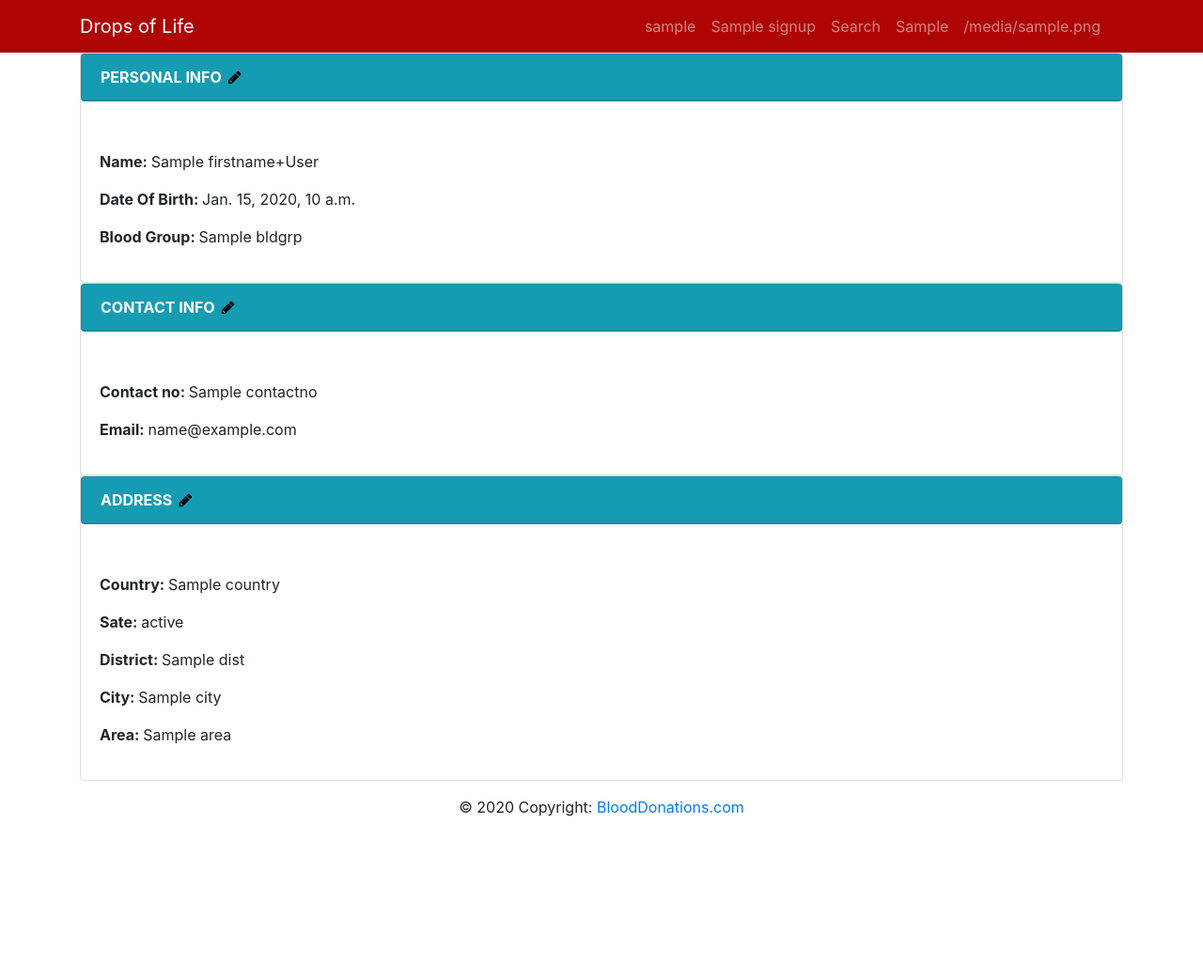
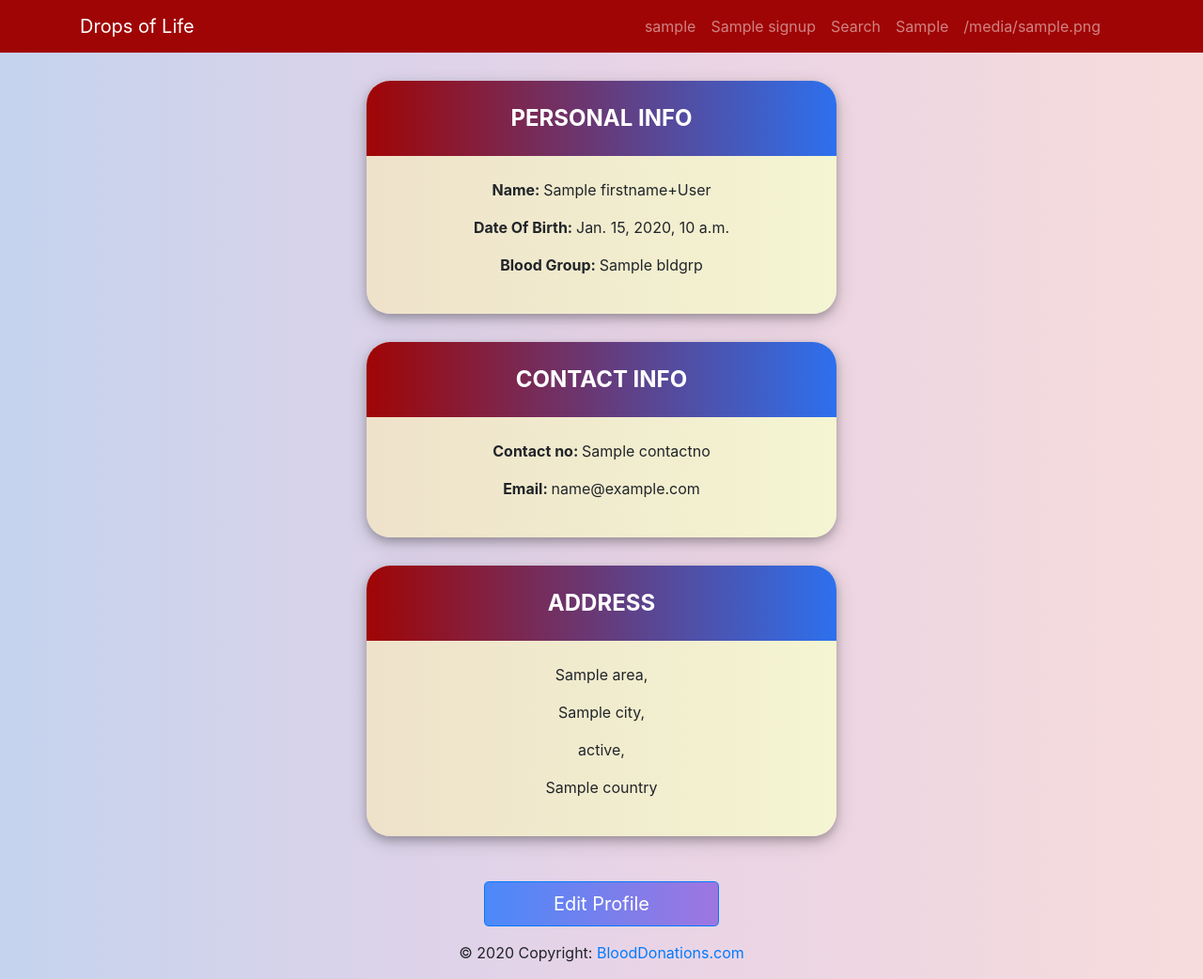
Before and after one commit to DanielSamsonraj/Drops_of_life, a Django app: template bloodDonation/templates/files/profile.html in a window 1280 px wide. Shown: the whole page at 94% size. Before the commit the page ends 869 px from the top, so only its background shows below. Run offline with Django 3.2, Linux system fonts and the light colour scheme; the template is opened without the code that fills it: most values are stand-ins (such as "Sample title", 1, 10 or a date in 2020); some libraries are stand-ins or nearby versions.

Commit message:
second commit

```diff
--- a/bloodDonation/templates/files/profile.html
+++ b/bloodDonation/templates/files/profile.html
@@ -1,3 +1,4 @@
+{% load static %}
 <!doctype html>
 <html lang="en">
 
@@ -13,20 +14,33 @@
     <title>Blood Donation</title>
     <style>
         .my-nav-bar {
-            background-color: rgb(175, 4, 4);
+            background-color: rgb(160, 5, 5);
         }
 
         .my-container {
-            border: 1px solid black;
-            margin-top: 40px;
+            max-width: 500px;
+            max-height: 500px;
+            margin-top: 30px;
             margin-left: auto;
             margin-right: auto;
+            background: -webkit-linear-gradient(left, #eee2ca, #f4f5d2);
+            border-radius: 25px;
+            box-shadow: 0 4px 8px 0 rgba(0, 0, 0, 0.2), 0 6px 20px 0 rgba(0, 0, 0, 0.19);
+        }
+        body {
+            background: -webkit-linear-gradient(left, #c5d3ee, #e7d3e7, rgb(247, 220, 220));
         }
 
-        .my-col {
+        .note {
             text-align: center;
-            margin: auto;
-            border: 1px solid black;
+            height: 80px;
+            background: -webkit-linear-gradient(left, rgb(160, 5, 5), #2d70ee);
+            color: #fff;
+            line-height: 80px;
+            font-size: x-large;
+            border-top-left-radius: 25px;
+            border-top-right-radius: 25px;
+            <a href="#"><i class="fa fa-pencil fa-fw" aria-hidden="true" style="color: black"></i></a>
         }
     </style>
 </head>
@@ -76,65 +90,55 @@
 
     </nav>
     <!-- container -->
-
     <div class="container">
-        <div class="card">
-            <div class="card text-white bg-info mb-3">
-                <div class="card-header">
-                    <strong>PERSONAL INFO </strong> <a href="#"><i class="fa
-                                fa-pencil fa-fw" aria-hidden="true"
-                                style="color: black"></i></a>
-                </div>
+        <div class="my-container">
+            <div class="note">
+                    <strong>PERSONAL INFO </strong>
             </div>
-            <div class="card-body">
-                <p class="card-text">
+            <center>
+		        <br>
                     <p><strong>Name: </strong>{{firstname}}+{{lastname}}</p>
                     <p><strong>Date Of Birth: </strong>{{dob}}</p>
                     <p><strong>Blood Group: </strong>{{bldgrp}}</p>
-                </p>
-            </div>
-        </div>
-    </div>
-    <div class="container">
-        <div class="card">
-            <div class="card text-white bg-info mb-3">
-                <div class="card-header">
-                    <strong>CONTACT INFO </strong> <a href="#"><i class="fa
-                                fa-pencil fa-fw" aria-hidden="true"
-                                style="color: black"></i></a>
-                </div>
-            </div>
-            <div class="card-body">
-                <p class="card-text">
-                    <p><strong>Contact no: </strong>{{contactno}}</p>
-                    <p><strong>Email: </strong>{{email}}</p>
-                </p>
-            </div>
-        </div>
-    </div>
-    <div class="container">
-        <div class="card">
-            <div class="card text-white bg-info mb-3">
-                <div class="card-header">
-                    <strong>ADDRESS </strong><a href="#"><i class="fa
-                                fa-pencil fa-fw" aria-hidden="true"
-                                style="color: black"></i></a>
-                </div>
-            </div>
-            <div class="card-body">
-                <p class="card-text">
-                    <p><strong>Country: </strong>{{country}}</p>
-                    <p><strong>Sate: </strong>{{state}}</p>
-                    <p><strong>District: </strong>{{dist}}</p>
-                    <p><strong>City: </strong>{{city}}</p>
-                    <p><strong>Area: </strong>{{area}}</p>
-                </p>
-            </div>
+	            <br>
+	        </center>
         </div>
     </div>
 
+    <div class="container">
+        <div class="my-container">
+            <div class="note">
+		        <strong>CONTACT INFO</strong>
+	        </div>
+	        <center>
+                    <br>
+                    <p><strong>Contact no: </strong>{{contactno}}</p>
+                    <p><strong>Email: </strong>{{email}}</p>
+                    <br>
+            </center>
+        </div>
+    </div>
 
+    <div class="container">
+        <div class="my-container">
+            <div class="note">
+		    <strong>ADDRESS</strong>
+	    </div>
+	        <center>
+                    <br>
+                    <p>{{area}},</p>
+                    <p>{{city}},</p>
+                    <p>{{state}},</p>
+                    <p>{{country}}</p>
+                    <br>
+            </center>
+        </div>
+    </div>
 
+    <br><br>
+    <center>
+    	<button class="btn btn-lg btn-primary btn-block" style="background:-webkit-linear-gradient(left,#4c89fa,#9f76e0); max-width: 250px;margin: auto;" onclick="/signup">Edit Profile</button>
+    </center>
 
 
 
@@ -145,5 +149,4 @@
         </div>
     </footer>
 </body>
-
 </html>
```
